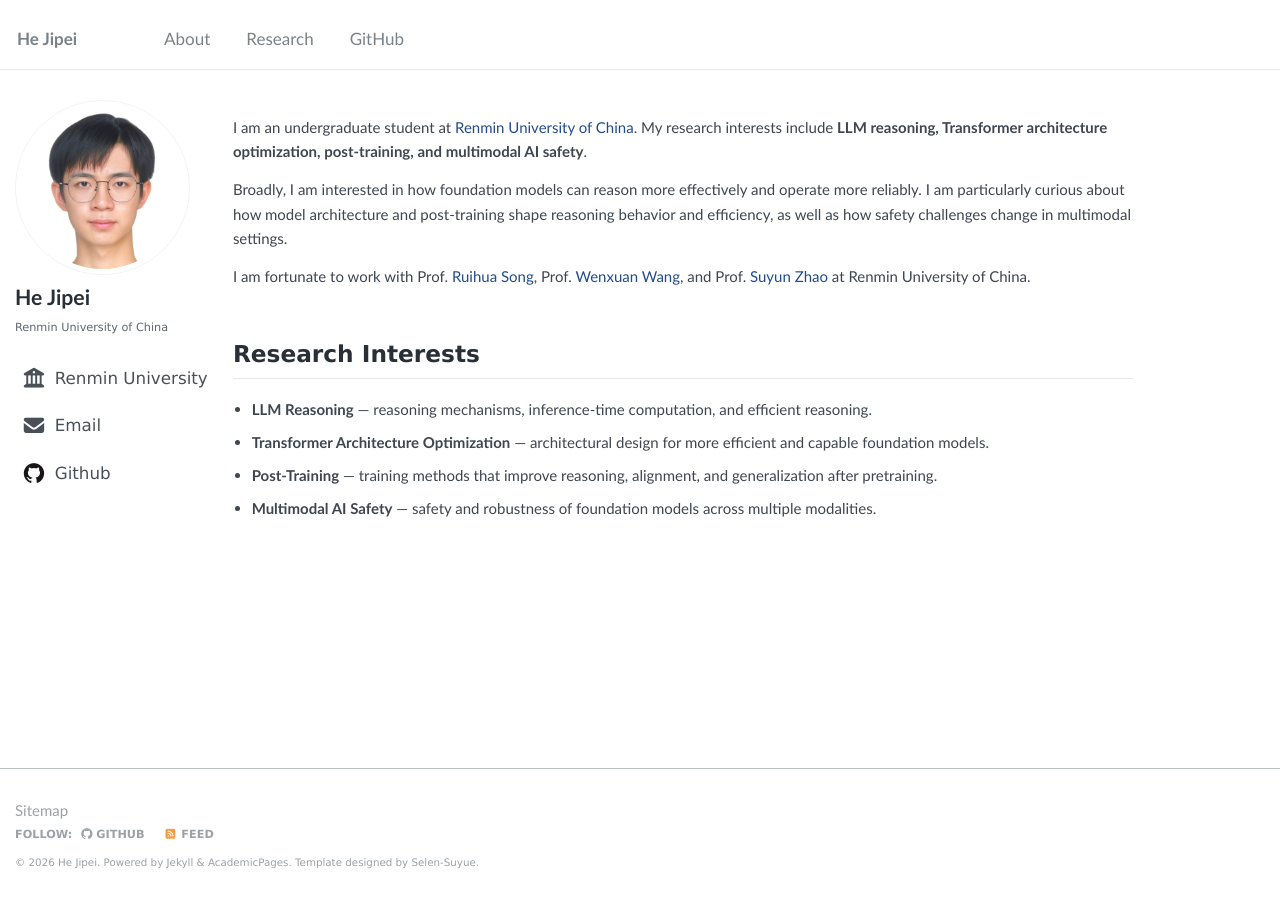
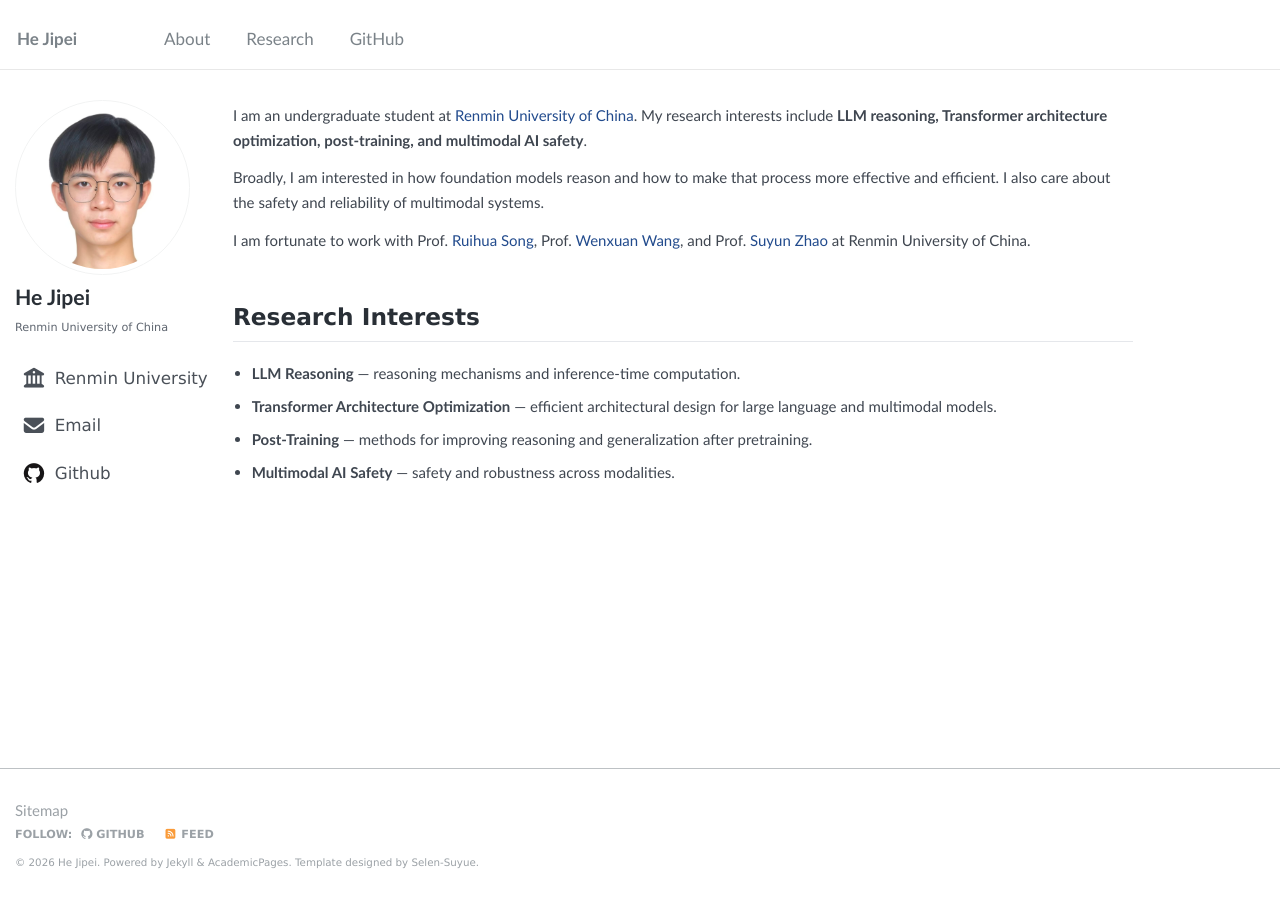
Before and after one commit to UPwith-me/pages, a Jekyll site: the page built from _pages/about.md, in a window 1280 px wide. Built offline with Jekyll 4.4.1, drawn with Linux system fonts in a browser that asks for light colours; nearby versions of some CDN libraries; library files that are not in the unit come from our copies.

Commit message:
Tighten homepage copy

```diff
--- a/_pages/about.md
+++ b/_pages/about.md
@@ -1,6 +1,5 @@
 ---
 permalink: /
-title: ""
 author_profile: true
 stylesheets:
   - /assets/css/home.css
@@ -13,7 +12,7 @@ redirect_from:
 
 I am an undergraduate student at [Renmin University of China](https://www.ruc.edu.cn/). My research interests include **LLM reasoning, Transformer architecture optimization, post-training, and multimodal AI safety**.
 
-Broadly, I am interested in how foundation models can reason more effectively and operate more reliably. I am particularly curious about how model architecture and post-training shape reasoning behavior and efficiency, as well as how safety challenges change in multimodal settings.
+Broadly, I am interested in how foundation models reason and how to make that process more effective and efficient. I also care about the safety and reliability of multimodal systems.
 
 I am fortunate to work with Prof. [Ruihua Song](https://ai.ruc.edu.cn/english/FACULTYn/RuihuaSong/index.htm), Prof. [Wenxuan Wang](https://jarviswang94.github.io/), and Prof. [Suyun Zhao](https://info.ruc.edu.cn/jsky/szdw/ajxjgcx/jsjkxyjsx1/js2/ee3b7633ab884b2596fc713137af091d.htm) at Renmin University of China.
 
@@ -21,7 +20,7 @@ I am fortunate to work with Prof. [Ruihua Song](https://ai.ruc.edu.cn/english/FA
 
 # Research Interests
 
-- **LLM Reasoning** — reasoning mechanisms, inference-time computation, and efficient reasoning.
-- **Transformer Architecture Optimization** — architectural design for more efficient and capable foundation models.
-- **Post-Training** — training methods that improve reasoning, alignment, and generalization after pretraining.
-- **Multimodal AI Safety** — safety and robustness of foundation models across multiple modalities.
+- **LLM Reasoning** — reasoning mechanisms and inference-time computation.
+- **Transformer Architecture Optimization** — efficient architectural design for large language and multimodal models.
+- **Post-Training** — methods for improving reasoning and generalization after pretraining.
+- **Multimodal AI Safety** — safety and robustness across modalities.
```
